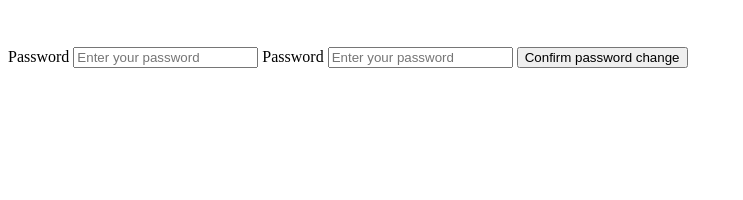
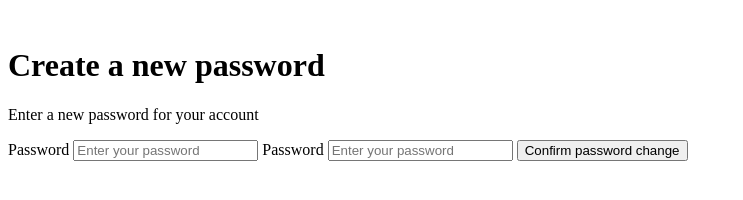
Before and after one commit to ManuelVoiden/FrontEndMot, a plain HTML site: page Clase1.html in a window 1280 px wide. Shown: the whole page, without its empty margins (0-743 px from the left). Drawn offline with Linux system fonts and the light colour scheme.

Commit message:
Added title and subtitle text

```diff
--- a/Clase1.html
+++ b/Clase1.html
@@ -10,8 +10,8 @@
 <div class="login">
     <div class="form-container">
         <img src="" alt="" class="logo">
-        <h1 class="title"></h1>
-        <p class="subtitle"></p>
+        <h1 class="title">Create a new password</h1>
+        <p class="subtitle">Enter a new password for your account</p>
         <form action="/" class="form">
             <label for="password" class="label">Password</label>
             <input type="password" name="password" id="password" placeholder="Enter your password" class="input-password">
```
